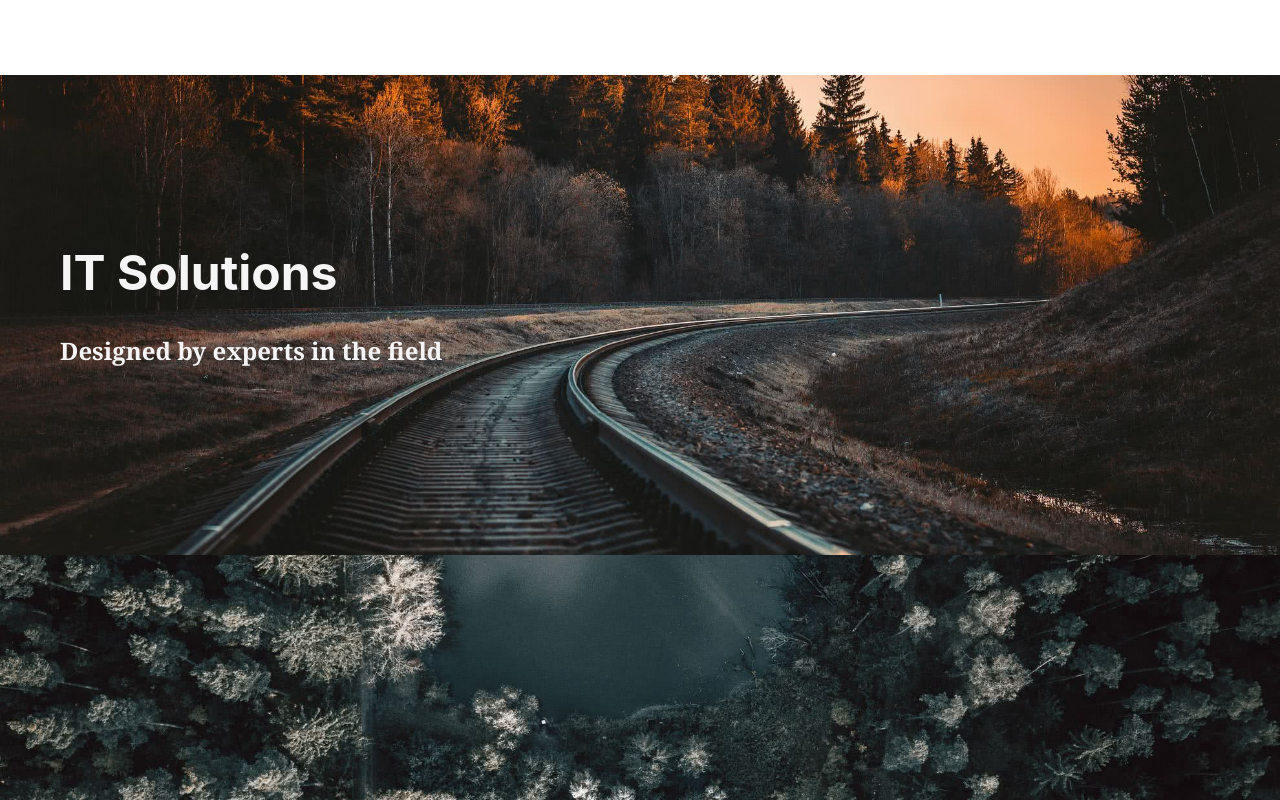
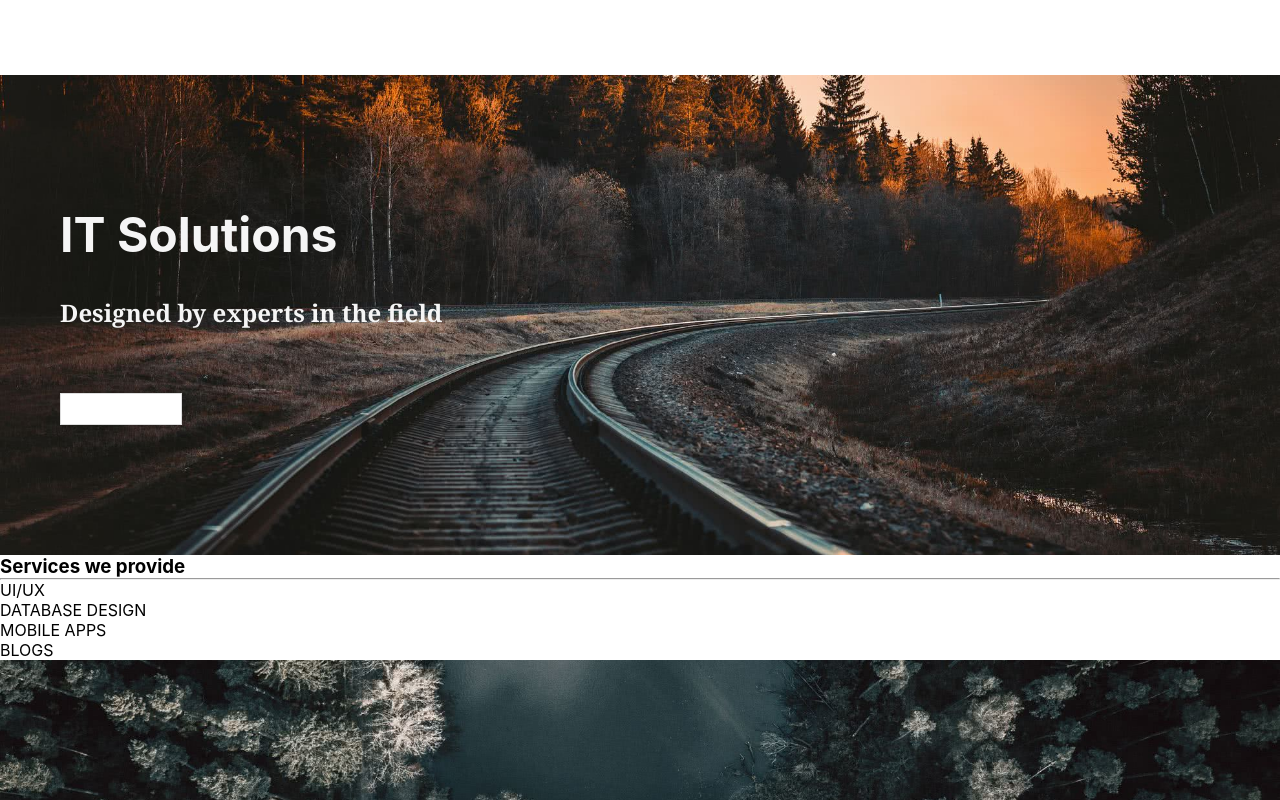
Before and after one commit to NandoTheessen/PM-Project-FrontEnd, a React (Create React App) app: page / in a window 1280 px wide. Shown: the top 800 px of the page. Built offline with nearby package versions, Linux system fonts and the light colour scheme.

Commit message:
Added basic button component that needs a lot of style work; added Minitron component, working on conditional rendering for services list

```diff
--- a/src/App.js
+++ b/src/App.js
@@ -1,8 +1,9 @@
 import React, { Component } from 'react';
-// import logo from './logo.svg';
-// import './App.css';
+
 import './components/jumbotron.css';
+
 import Jumbotron from './components/Jumbotron.js';
+import Minitron from './components/Minitron.js';
 
 class App extends Component {
   render() {
@@ -10,7 +11,9 @@ class App extends Component {
       <div className="App">
       <div style={{ height: '75px', width: '100%', backgroundColor: 'white', position: 'relative', }}></div>
         <Jumbotron styling="jumbotron railroad" description="Designed by experts in the field" title="IT Solutions" />
+        <Minitron smallHeader="Services we provide" />
         <Jumbotron styling="jumbotron forest" heading="QUALITY IN EVERYTHING WE DO" />
+        <Minitron Header="POPULAR Services" />
         <Jumbotron styling="jumbotron concrete" description="Meet our awesome team members:" title="OUR TEAM" />
       </div>
     );
--- a/src/components/Jumbotron.js
+++ b/src/components/Jumbotron.js
@@ -1,4 +1,7 @@
 import React, { Component } from 'react';
+
+// Components
+import Button from "./Button.js";
 
 // CSS
 import './jumbotron.css';
@@ -12,6 +15,8 @@ class Jumbotron extends Component {
                 <h4>{this.props.description}</h4>
                 <br />
                 <h2>{this.props.heading}</h2>
+                <br />
+                <Button className="button" />
             </div>
         )
     }
--- /dev/null
+++ b/src/components/Minitron.js
@@ -0,0 +1,25 @@
+import React, { Component } from 'react';
+
+import "./Minitron.css";
+
+class Minitron extends Component {
+    render() {
+        return (
+            <div>
+                <h1>{this.props.header}</h1>
+                <h3>{this.props.smallHeader}</h3>
+                <hr />
+                <ul>
+                    {listItems}
+                </ul>
+            </div>
+        )
+    }
+}
+
+const elements = ["UI/UX", "DATABASE DESIGN", "MOBILE APPS", "BLOGS"];
+const listItems = elements.map((element) =>
+    <li>{element}</li>
+)
+
+export default Minitron;
--- /dev/null
+++ b/src/components/button.css
@@ -0,0 +1,18 @@
+.button {
+    display: inline-block;
+    margin-top: 24px;
+    margin-bottom: 0;
+    text-align: center;
+    vertical-align: middle;
+    cursor: pointer;
+    border: 1px solid;
+    color: #192945;
+    background-color: #fff;
+    border-color: #ddd;
+    padding: 15px;
+    font-size: 20px;
+    line-height: 1.33;
+    box-sizing: border-box;
+    text-decoration: none;
+    max-width: 10%;
+}
--- a/src/components/button.js
+++ b/src/components/button.js
@@ -1,4 +1,5 @@
 import React from 'react';
+import './button.css'
 
 const Button = ({className, buttonText}) => (
     <button className={`${className}`}>
```
Also changed, not shown: src/components/styles.js (deleted, +0 -8 lines), src/components/Minitron.css (added).
